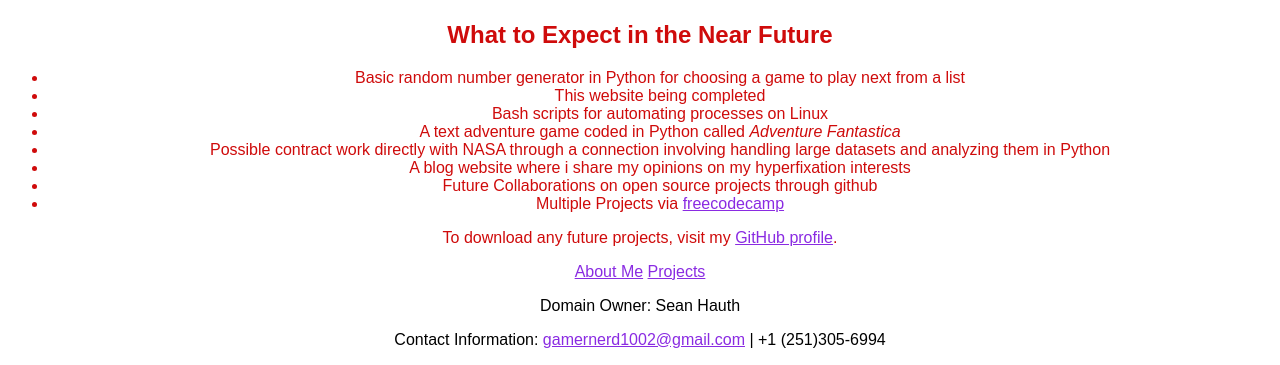
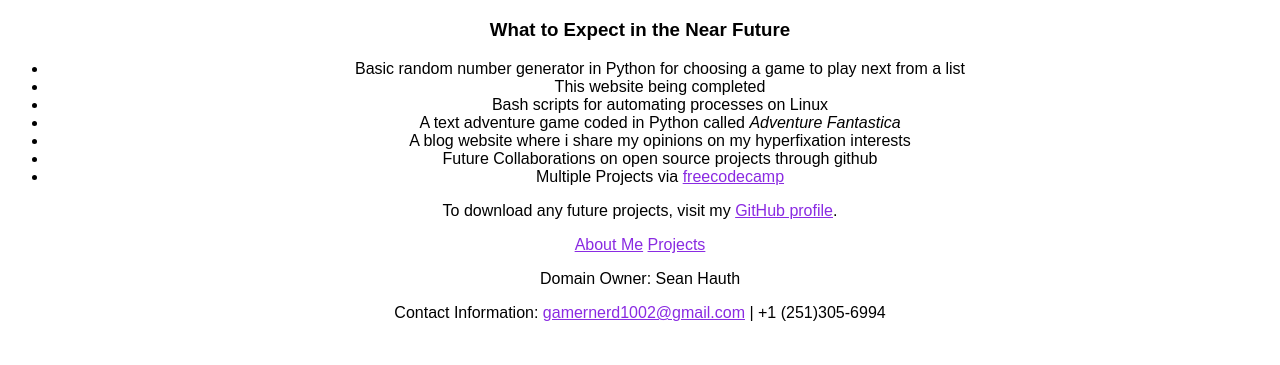
Before and after one commit to Seanman1002/SeanEmporiumProject, a plain HTML site: page index.html in a window 1280 px wide. Shown: the part 503-868 px from the top of the page. After the commit the page ends 841 px from the top, so only its background shows below. Drawn offline with Linux system fonts and the light colour scheme.

Commit message:
SeanEmporiumProject

```diff
--- a/index.html
+++ b/index.html
@@ -9,7 +9,7 @@
 <body>
     <div class="style">
 
-        <main style="color:rgb(207, 11, 11)">
+        <main style="color:black">
             <header>
                 <h1>Sean Emporium</h1>
                 <p>A curated list of my personal projects to showcase my skills.</p>
@@ -22,16 +22,22 @@
             </section>
 
             <section>
-                <h2>What to Expect in the Near Future</h2>
+                <h3>What to Expect in the Near Future</h3>
                 <ul>
                     <li>Basic random number generator in Python for choosing a game to play next from a list</li>
+
                     <li>This website being completed</li>
-                    <li>Bash scripts for automating processes on Linux</li>
+
+                  <li>Bash scripts for automating processes on Linux</li>
+
                     <li>A text adventure game coded in Python called <em>Adventure Fantastica</em></li>
-                    <li>Possible contract work directly with NASA through a connection involving handling large datasets and analyzing them in Python</li>
+
                     <li>A blog website where i share my opinions on my hyperfixation interests</li>
+
                     <li>Future Collaborations on open source projects through github</li>
+
                     <li>Multiple Projects via <a href="https://www.freecodecamp.org/learn" alt="freecodecamp">freecodecamp</a></li>
+
                 </ul>
                 <p>
                     To download any future projects, visit my
```
Also changed, not shown: Projects.html (+1 -1 lines), about.html (+1 -1 lines).
